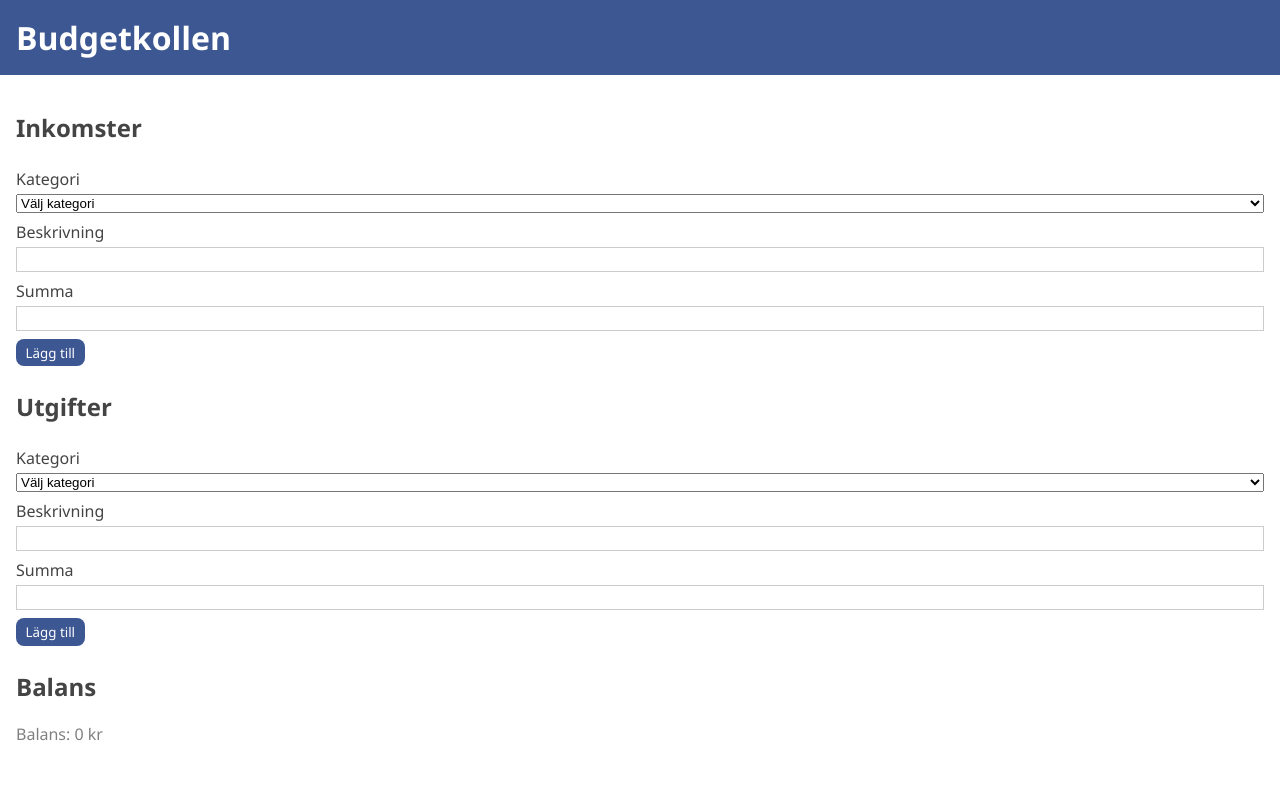
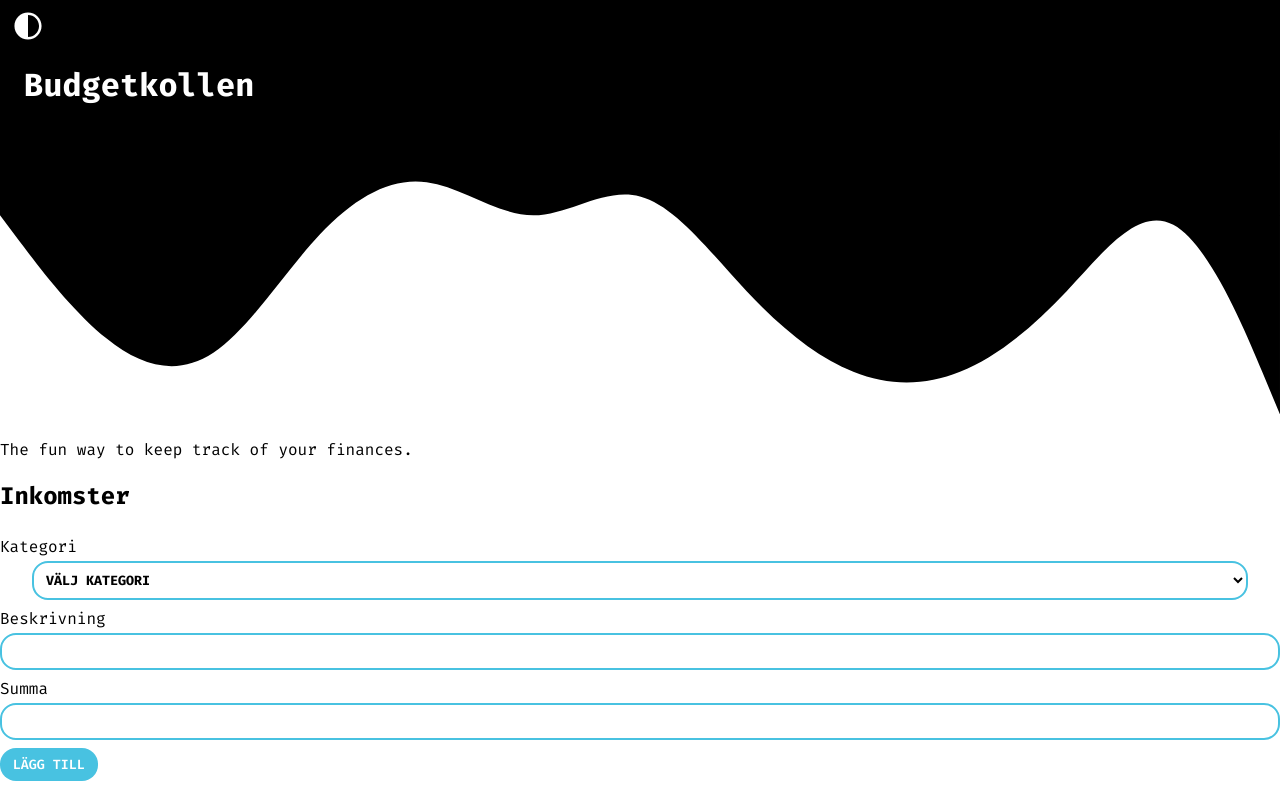
Before and after one commit to ngeliecode/budget-app, a website built with Vite: page index.html in a window 1280 px wide. Shown: the top 800 px of the page. Built offline with nearby package versions, Linux system fonts and the light colour scheme.

Commit message:
uppdatera

```diff
--- a/index.html
+++ b/index.html
@@ -4,14 +4,51 @@
     <meta charset="UTF-8" />
     <meta name="viewport" content="width=device-width, initial-scale=1.0" />
     <title>fed25d-js-inl-2-budget-app-ngeliecode</title>
+    <link rel="preconnect" href="https://fonts.googleapis.com" />
+    <link rel="preconnect" href="https://fonts.gstatic.com" crossorigin />
+    <link
+      href="https://fonts.googleapis.com/css2?family=Fira+Code:wght@300..700&family=Lilita+One&family=Space+Mono:ital,wght@0,400;0,700;1,400;1,700&display=swap"
+      rel="stylesheet"
+    />
   </head>
 
   <body>
     <header>
+      <button
+        id="themeToggle"
+        class="theme-toggle"
+        type="button"
+        title="Toggle theme"
+        aria-label="Toggle theme"
+      >
+        <svg
+          xmlns="http://www.w3.org/2000/svg"
+          aria-hidden="true"
+          class="theme-toggle__dark-side"
+          viewBox="0 0 32 32"
+        >
+          <path
+            d="M16 .5C7.4.5.5 7.4.5 16S7.4 31.5 16 31.5 31.5 24.6 31.5 16 24.6.5 16 .5zm0 28.1V3.4C23 3.4 28.6 9 28.6 16S23 28.6 16 28.6z"
+          />
+        </svg>
+      </button>
       <h1>Budgetkollen</h1>
     </header>
-
+    <svg
+      class="wavy-header"
+      xmlns="http://www.w3.org/2000/svg"
+      viewBox="0 0 1440 320"
+    >
+      <path
+        fill-opacity="1"
+        d="M0,96L20,122.7C40,149,80,203,120,234.7C160,267,200,277,240,250.7C280,224,320,160,360,117.3C400,75,440,53,480,58.7C520,64,560,96,600,96C640,96,680,64,720,74.7C760,85,800,139,840,181.3C880,224,920,256,960,272C1000,288,1040,288,1080,272C1120,256,1160,224,1200,181.3C1240,139,1280,85,1320,106.7C1360,128,1400,224,1420,272L1440,320L1440,0L1420,0C1400,0,1360,0,1320,0C1280,0,1240,0,1200,0C1160,0,1120,0,1080,0C1040,0,1000,0,960,0C920,0,880,0,840,0C800,0,760,0,720,0C680,0,640,0,600,0C560,0,520,0,480,0C440,0,400,0,360,0C320,0,280,0,240,0C200,0,160,0,120,0C80,0,40,0,20,0L0,0Z"
+      ></path>
+    </svg>
     <main>
+      <section>
+        <h2></h2>
+        <p>The fun way to keep track of your finances.</p>
+      </section>
       <section>
         <h2>Inkomster</h2>
 
@@ -43,7 +80,13 @@
             />
           </div>
 
-          <button type="button" id="addIncomeItemBtn">Lägg till</button>
+          <button
+            type="button"
+            class="btn btn--add-income"
+            id="addIncomeItemBtn"
+          >
+            Lägg till
+          </button>
         </form>
 
         <ul id="incomeList">
@@ -82,7 +125,13 @@
             />
           </div>
 
-          <button type="button" id="addExpenseItemBtn">Lägg till</button>
+          <button
+            type="button"
+            class="btn btn--add-expense"
+            id="addExpenseItemBtn"
+          >
+            Lägg till
+          </button>
         </form>
 
         <ul id="expenseList">
@@ -90,7 +139,7 @@
         </ul>
       </section>
 
-      <section>
+      <section class="balance">
         <h2>Balans</h2>
         <p id="balanceNumber">
           0 kr<!-- Här renderar ts ut ett nummer/manipulerar numret -->
--- a/src/main.ts
+++ b/src/main.ts
@@ -42,6 +42,9 @@ const expenseList = document.querySelector("#expenseList");
 // Balans
 const balanceNumber = document.querySelector("#balanceNumber");
 
+// Tema
+const themeToggleBtn = document.querySelector("#themeToggle");
+
 // =================================================================================
 // EVENT-LYSSNARE ==================================================================
 // =================================================================================
@@ -49,6 +52,9 @@ const balanceNumber = document.querySelector("#balanceNumber");
 // Lyssna efter klick på "Lägg till" knappar
 addIncomeItemBtn?.addEventListener("click", createIncomeBudgetPostOnClick);
 addExpenseItemBtn?.addEventListener("click", createExpenseBudgetPostOnClick);
+
+// Tema
+themeToggleBtn.addEventListener("click", toggleTheme);
 
 // =================================================================================
 // FUNKTIONER SOM HANTERAR DATA ====================================================
@@ -142,6 +148,10 @@ return = avbryt
   }
 
   // Jag anropar funktionen varje gång datan som påverkar balansen ändras
+}
+
+function toggleTheme() {
+  document.body.classList.toggle("dark");
 }
 
 // Visa i <ul> - (kategori, beskrivning + belopp)
--- a/src/style.css
+++ b/src/style.css
@@ -1,15 +1,117 @@
-:root {
-  --border-color: #ccc;
+body {
+  margin: 0;
 }
 
+/* =================================================================================
+/* THEME =========================================================================
+/* ================================================================================= */
+
+/* Light mode (default) */
 body {
-  margin: 0;
-  font-family: "Segoe UI", Tahoma, Geneva, Verdana, sans-serif;
-  color: #444;
+  background-color: white;
+  color: black;
 }
 
-main {
-  padding: 1rem;
+/* Dark mode */
+body.dark {
+  background-color: rgb(59, 46, 62);
+  color: white;
+}
+
+header {
+  background-color: black;
+  color: white;
+}
+
+.dark header {
+  background-color: rgb(44, 30, 48);
+  color: black;
+}
+
+.btn {
+  background-color: rgb(72, 194, 225);
+  color: white;
+}
+
+select {
+  background-color: white;
+}
+
+.dark select,
+.dark input {
+  background-color: rgb(72, 56, 75);
+}
+
+/* =================================================================================
+/* FONT =========================================================================
+/* ================================================================================= */
+
+body,
+select,
+input,
+button {
+  font-family: "Fira Code", monospace;
+  font-optical-sizing: auto;
+  font-style: normal;
+}
+
+/* =================================================================================
+/* BUTTONS =========================================================================
+/* ================================================================================= */
+
+.btn {
+  margin-block: 0.25rem;
+  padding-block: 0.5rem;
+  padding-inline: 0.8rem;
+  border: none;
+  border-radius: 1rem;
+  cursor: pointer;
+  font-weight: 600;
+  text-transform: uppercase;
+}
+
+button:hover {
+  background-color: black;
+  color: white;
+}
+
+.theme-toggle {
+  width: 2.5rem;
+  height: 2.5rem;
+  fill: white;
+  background-color: black;
+  border: none;
+}
+
+.theme-toggle:hover {
+  cursor: cursor;
+  fill: turquoise;
+}
+
+select {
+  border-radius: 1rem;
+  padding: 0.5rem;
+  margin-inline: 2rem;
+  font-weight: 700;
+  text-transform: uppercase;
+  border: 2px solid rgb(72, 194, 225);
+}
+
+input {
+  padding: 0.5rem;
+  border: 1px solid var(--border-color);
+  border-radius: 1rem;
+  font-weight: 700;
+  text-transform: uppercase;
+  border: 2px solid rgb(72, 194, 225);
+}
+
+/* =================================================================================
+/* HEADER ==========================================================================
+/* ================================================================================= */
+
+header {
+  padding: 0.5rem;
 }
 
 h1 {
@@ -17,14 +119,13 @@ h1 {
   margin: 0;
 }
 
-header {
-  background-color: rgb(61, 87, 146);
-  color: white;
+body.dark .wavy-header {
+  fill: rgb(44, 30, 48);
 }
 
-section {
-  margin-block: 0.25rem;
-}
+/* =================================================================================
+/* MAIN ==========================================================================
+/* ================================================================================= */
 
 div {
   display: flex;
@@ -36,29 +137,14 @@ label {
   margin-block: 0.25rem;
 }
 
-input {
-  padding: 0.25rem;
-  border: 1px solid var(--border-color);
+/* =================================================================================
+/* BALANCE ==========================================================================
+/* ================================================================================= */
+
+.balance {
+  padding: 1rem;
+  background-color: rgb(72, 194, 225);
 }
-
-button {
-  margin-block: 0.25rem;
-  padding-block: 0.3rem;
-  padding-inline: 0.6rem;
-  background-color: rgb(61, 87, 146);
-  color: white;
-  border: none;
-  border-radius: 0.5rem;
-  cursor: pointer;
-  font-family: "Segoe UI", Tahoma, Geneva, Verdana, sans-serif;
-}
-
-button:hover {
-  background-color: black;
-  color: white;
-}
-
-/* balanceNumber */
 
 .balance-positive {
   color: green;
```
